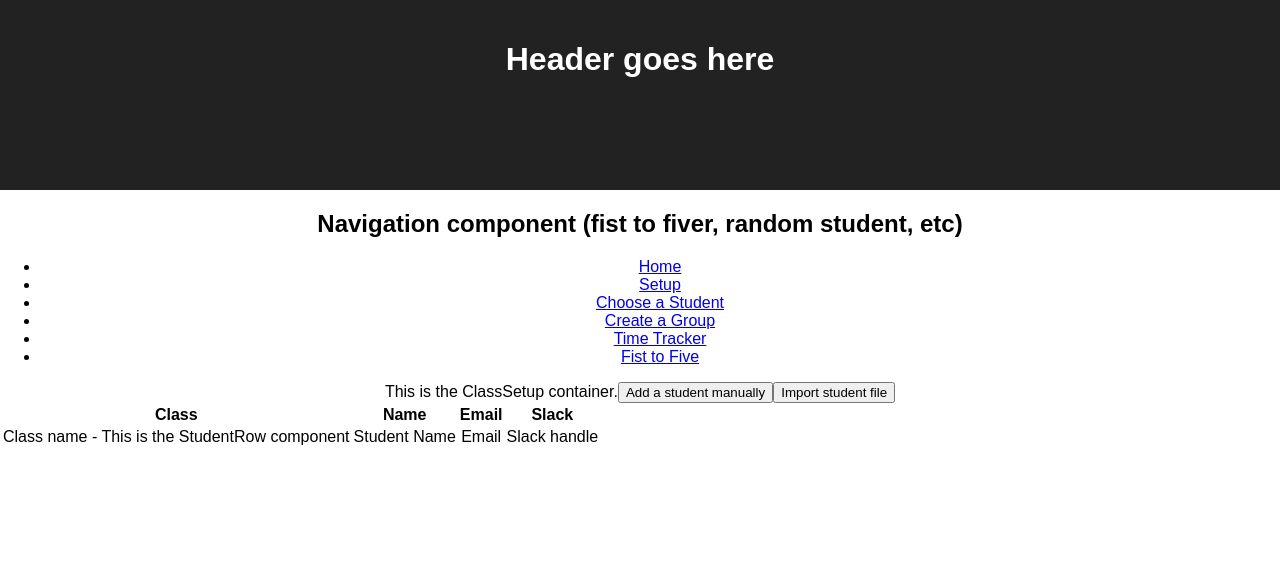
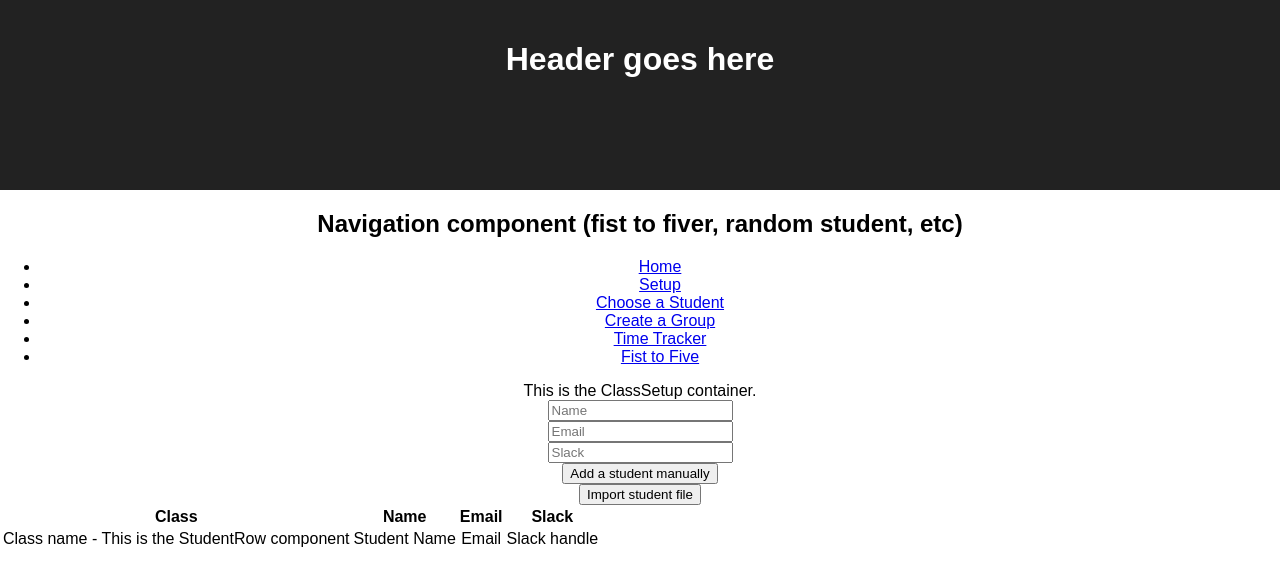
Before and after one commit to marclevetin/trilogy-hackathon-fall2017, a React (Create React App) app: page /setup in a window 1280 px wide. Shown: the top 582 px of the page. Built offline with nearby package versions, Linux system fonts and the light colour scheme; no server answers.

Commit message:
add GET request in ChooseStudent and GroupCreation, begin POST in ClassSetup

```diff
--- a/src/App.js
+++ b/src/App.js
@@ -46,8 +46,8 @@ class App extends Component {
             </ul>
             <Route exact path="/" component={Intro} />
             <Route path="/setup" component={ClassSetup} />
-            <Route path="/choosestudent" component={() => <ChooseStudent students={this.state.students} />} />
-            <Route path="/groups" component={GroupCreation} />
+            <Route path="/choosestudent" component = {() => <ChooseStudent students = {this.state.students} />} />
+            <Route path="/groups" component={() => <GroupCreation students = {this.state.students}/> } />
             <Route path="/timetracker" component={TimeTracker} />
             <Route path="/fisttofive" component={FistToFive} />
           </div>
--- a/src/containers/ChooseStudent.js
+++ b/src/containers/ChooseStudent.js
@@ -2,7 +2,7 @@ import React, { Component } from 'react';
 import RandomStudent from '../components/RandomStudent';
 import Button from '../components/Button';
 import AnswerText from '../components/AnswerText';
-import studentdata from '../data/studentdata';
+// import studentdata from '../data/studentdata';
 
 class ChooseStudent extends Component {
   constructor(props) {
@@ -16,7 +16,7 @@ class ChooseStudent extends Component {
   }
 
   pickRandomStudent() {
-    let allStudents = studentdata
+    let allStudents = this.props.students;
     let availableStudents = allStudents.filter(student => this.state.pickedStudents.includes(student.name) === false)
     let sizeOfClass = availableStudents.length
     if (sizeOfClass === 0) {
@@ -42,7 +42,7 @@ class ChooseStudent extends Component {
 
 
   render() {
-    let allStudents = studentdata.map(student => {
+    let allStudents = this.props.students.map(student => {
       return (
         <RandomStudent
           key = { student.id }
--- a/src/containers/ClassSetup.js
+++ b/src/containers/ClassSetup.js
@@ -9,11 +9,30 @@ class ClassSetup extends Component {
     }
   }
 
+  handleSubmit(event){
+    event.preventDefault();
+    fetch('/students', {
+     method: 'post',
+     headers: {'Content-Type':'application/json'},
+     body: {
+      "name": this.name.value,
+      "email": this.email.value,
+      "slack": this.slack.value
+     }
+    });
+   };
+
   render() {
     return(
       <div>
         This is the ClassSetup container.
-        <button>Add a student manually</button>
+        <form onSubmit={this.handleSubmit}>
+          <input ref={(ref) => {this.name = ref}} placeholder="Name" type="text" name="name"/><br />
+          <input ref={(ref) => {this.email = ref}} placeholder="Email" type="text" name="email"/><br />
+          <input ref={(ref) => {this.slack = ref}} placeholder="Slack" type="text" name="slack"/><br />
+          <button type="Submit">Add a student manually</button>
+        </form>
+
         <button>Import student file</button>
         <table>
           <thead>
--- a/src/containers/GroupCreation.js
+++ b/src/containers/GroupCreation.js
@@ -1,7 +1,7 @@
 import React, { Component } from 'react';
 import StudentGroup from '../components/StudentGroup';
 import NumberField from '../components/NumberField';
-import studentdata from '../data/studentdata';
+// import studentdata from '../data/studentdata';
 
 class GroupCreation extends Component {
   constructor(props) {
@@ -25,7 +25,7 @@ class GroupCreation extends Component {
 
     // initial state
     let allGroups = []
-    let allStudents = studentdata
+    let allStudents = this.props.students
     let numberGroups = this.state.groupSize
     let individualGroupSize = Math.floor(allStudents.length / numberGroups)
     let tempGroup = []
```
